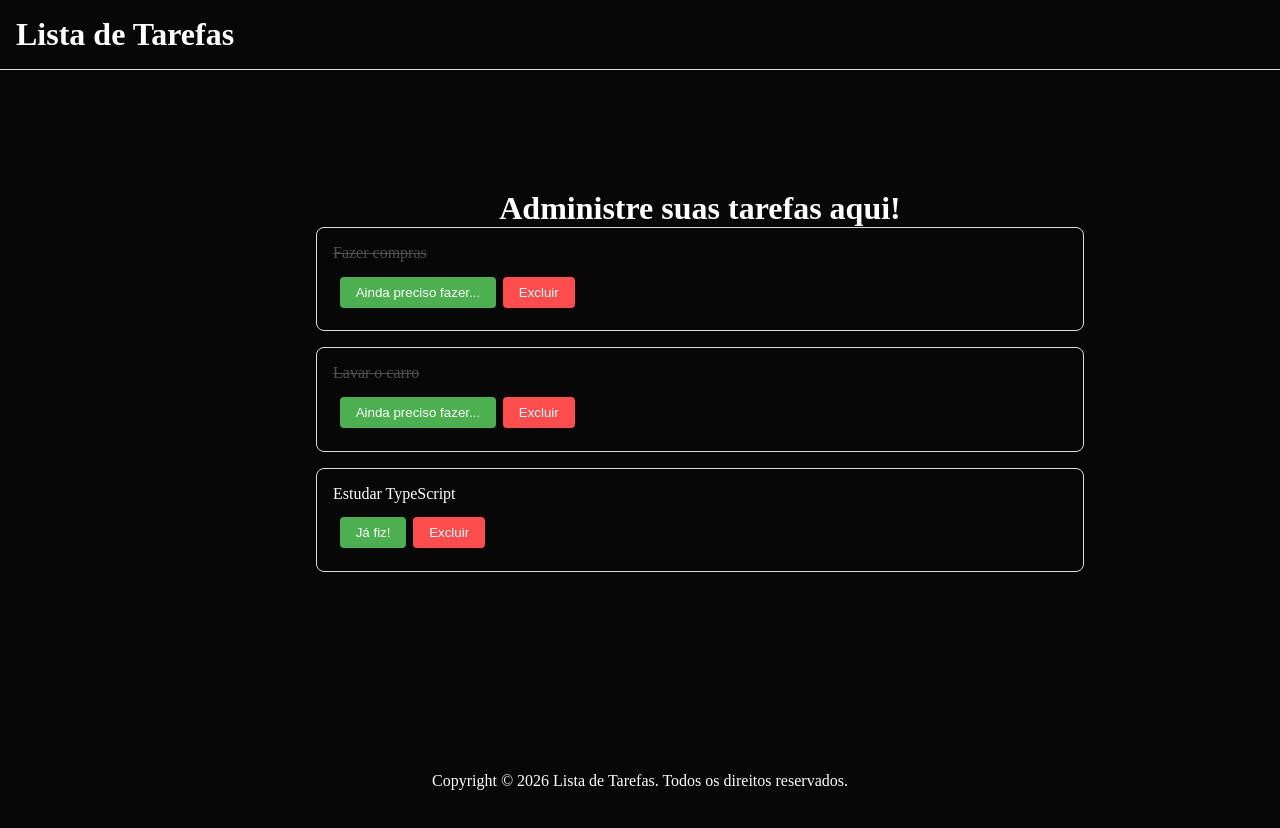
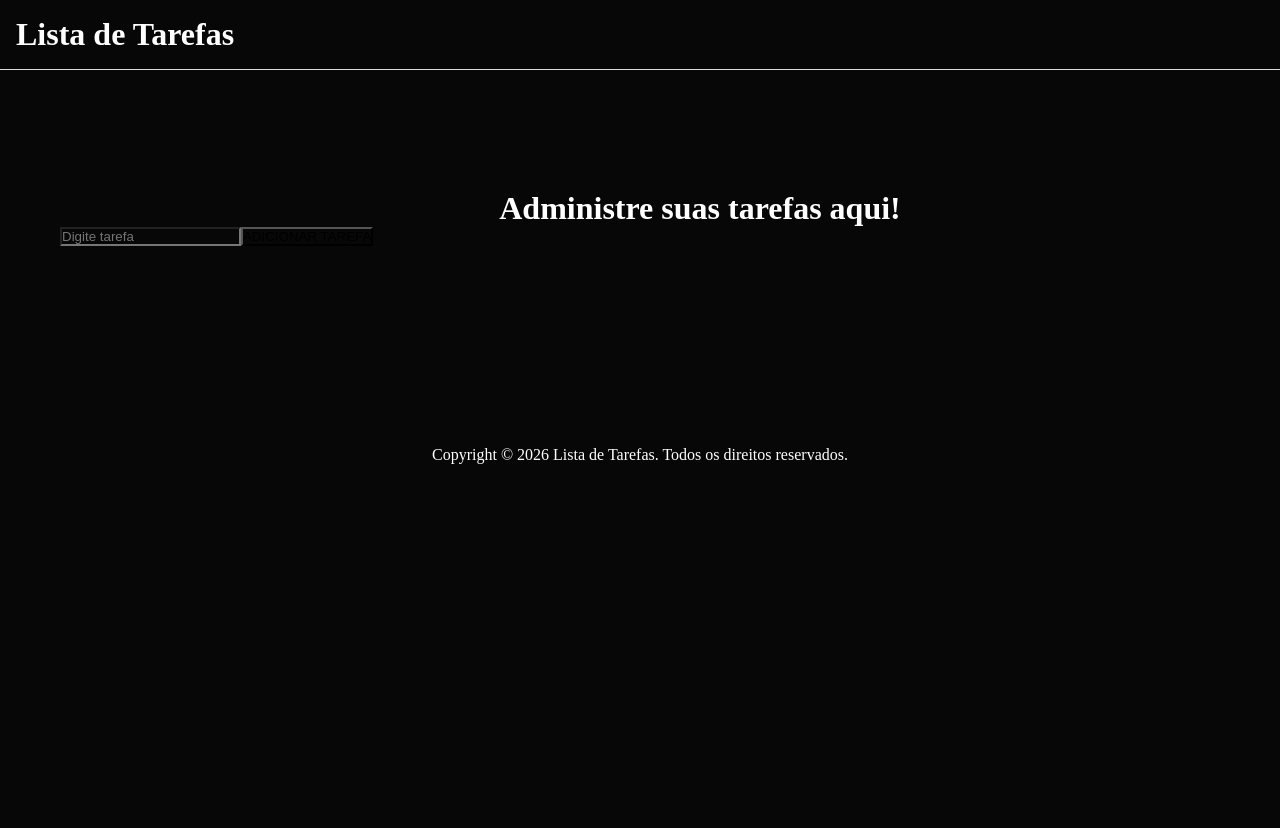
Before and after one commit to vitorgutbrodt/lista-de-tarefas, a Next.js app: page / in a window 1280 px wide. Shown: the top 828 px of the page. After the commit the page ends 800 px from the top, so only its background shows below. Built offline with nearby package versions, Linux system fonts and the light colour scheme.

Commit message:
nova tarefa implementada

```diff
--- /dev/null
+++ b/src/app/components/nova-tarefa/index.tsx
@@ -0,0 +1,26 @@
+"use client";
+
+import styles from "./novatarefa.module.css";
+
+type Props = {
+    descricao: string;
+    setDescricao: (descricao: string) => void;
+    handleAddTarefa: () => void;
+};
+
+const NovaTarefa = ({ descricao, setDescricao, handleAddTarefa }: Props) => {
+
+  return (
+    <div>
+        <input
+            type="text"
+            placeholder="Digite tarefa"
+            value={descricao}
+            onChange={(e) => setDescricao(e.target.value)}
+        />
+        <button onClick={handleAddTarefa}>ADICIONAR TAREFA</button>
+    </div>
+  )
+};
+
+export default NovaTarefa;
--- a/src/app/page.tsx
+++ b/src/app/page.tsx
@@ -1,18 +1,39 @@
 import styles from "./page.module.css";
 import Grid from "./components/grid";
 import Title from "./components/title";
-
-const tarefas = [
-  { id: 1, descricao: "Fazer compras", concluida: true },
-  { id: 2, descricao: "Lavar o carro", concluida: true },
-  { id: 3, descricao: "Estudar TypeScript", concluida: false } // só pra testar, depois vamos retirar isso
-];
+import NovaTarefa from "./components/nova-tarefa";
+import Tarefa from "@/types/types";
+import { useState } from "react";
 
 export default function Home() {
+
+  const [tarefas, setTarefas] = useState<Tarefa[]>([]);
+  const [descricao, setDescricao] = useState("");
+  const handleAddTarefa = () => {
+    const novaTarefa: Tarefa = {
+      id: Date.now(),
+      descricao: descricao,
+      concluida: false
+    }
+
+    if (descricao.trim() === "") {
+      alert("Escreva uma tarefa!");
+      return;
+    } else {
+    setTarefas([...tarefas, novaTarefa]);
+    setDescricao("");
+    }
+  }
+
   return (
     <main className={styles.main}>
       <Title title="Administre suas tarefas aqui!"/>
       <Grid tarefas={tarefas}/>
+      <NovaTarefa
+        descricao={descricao}
+        setDescricao={setDescricao}
+        handleAddTarefa={handleAddTarefa}
+      />
     </main>
 
   );
```
Also changed, not shown: src/app/components/nova-tarefa/nova-tarefa.module.css (added).
